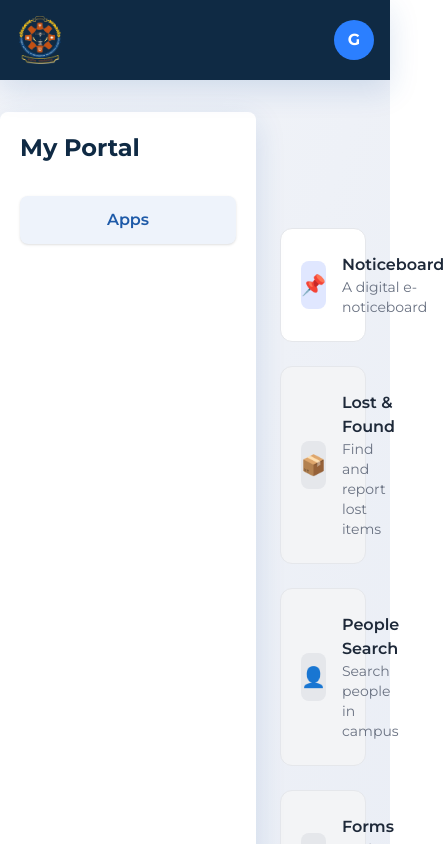
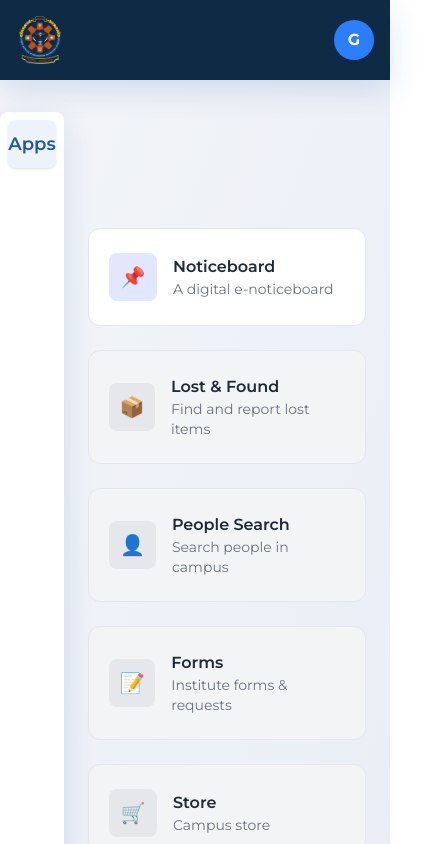
Before and after one commit to Chhatarapati-Chandril/Notice-board, a React (Vite) app in the folder frontend/: page /home in a window 390 px wide. Shown: the top 844 px of the page, 444 px wide, since content can reach past the window. Built offline with nearby package versions, Linux system fonts and the light colour scheme; sample sign-in values are in the browser's storage.

Commit message:
feat: enhance sidebar and notice board layout with responsive design and improved spacing

```diff
--- a/frontend/src/components/NoticeSidebar.jsx
+++ b/frontend/src/components/NoticeSidebar.jsx
@@ -15,17 +15,20 @@ function NoticeSidebar({ selected, setSelected, options }) {
   return (
   <div
   className="
-        w-64 bg-white
+    w-14 sm:w-20 md:w-64
+    bg-white
     shadow-[0_10px_30px_rgba(30,90,168,0.15)]
     rounded-lg
-        p-5 flex flex-col gap-4
+    p-2 md:p-4
+    flex flex-col
+    gap-1
     h-[calc(100vh-80px)]
-        sticky top-28
+    sticky top-20
     overflow-y-auto
   "
 >
       {/* TITLE */}
-      <h2 className="text-2xl font-bold text-[#0f2a44] mb-2">
+      <h2 className="hidden md:block text-2xl font-bold text-[#0f2a44] mb-2">
   Notices
 </h2>
 
@@ -70,9 +73,9 @@ function NoticeSidebar({ selected, setSelected, options }) {
             shadow-sm
           "
         >
-          <div className="flex items-center gap-3">
+          <div className="flex items-center justify-center md:justify-start gap-0 md:gap-3">
   <FaBuilding />
-            Categories
+  <span className="hidden md:inline">Categories</span>
 </div>
           <FaChevronDown
             size={12}
@@ -83,7 +86,7 @@ function NoticeSidebar({ selected, setSelected, options }) {
         </div>
 
         {open.categories && (
-          <div className="ml-2 mt-2 space-y-1 text-sm">
+          <div className="mt-1 pl-3 md:pl-6 space-y-1 text-sm">
             {options
               .filter(
                 (o) =>
@@ -119,26 +122,32 @@ function SidebarItem({ icon, option, selected, setSelected }) {
    <div
   onClick={() => {
     setSelected(option);
-
-        if (option.id === "OLD") {
-          navigate("/noticeboard?tab=old");
-        } else {
-          navigate("/noticeboard");
-        }
+    option.id === "OLD"
+      ? navigate("/noticeboard?tab=old")
+      : navigate("/noticeboard");
   }}
   className={`
-        flex items-center gap-3
-        px-3 py-2 rounded-lg
-        cursor-pointer transition-all
+    flex items-center
+    justify-center md:justify-start
+    h-10
+    px-2 md:px-3
+    rounded-lg
+    cursor-pointer
+    transition-all
     ${
       active
-            ? "bg-[#eef3fb] text-[#1e5aa8] font-semibold shadow-sm"
+        ? "bg-[#eef3fb] text-[#1e5aa8] font-semibold"
         : "text-[#0f2a44] hover:bg-[#f3f6fb]"
     }
   `}
 >
+  <span className="flex items-center justify-center w-6">
     {icon}
+  </span>
+
+  <span className="hidden md:inline ml-3 truncate">
     {option.name}
+  </span>
 </div>
   );
 }
--- a/frontend/src/components/Sidebar.jsx
+++ b/frontend/src/components/Sidebar.jsx
@@ -1,17 +1,48 @@
 export default function Sidebar() {
   return (
-    <div className="w-64 bg-white shadow-[0_10px_30px_rgba(30,90,168,0.15)]
-      rounded-lg p-5 flex flex-col gap-4
-      h-[calc(100vh-80px)] sticky top-28">
+    <div
+      className="
+        bg-white
+        shadow-[0_10px_30px_rgba(30,90,168,0.15)]
+        rounded-lg
+        flex flex-col
+        gap-4
+        h-[calc(100vh-80px)]
+        sticky top-28
+        transition-all duration-300
 
-      <h2 className="text-2xl font-bold text-[#0f2a44] mb-4">
+        w-16 sm:w-20 lg:w-64
+        p-2 sm:p-3 lg:p-5
+      "
+    >
+      {/* TITLE (Desktop only) */}
+      <h2 className="hidden lg:block text-2xl font-bold text-[#0f2a44] mb-4">
         My Portal
       </h2>
 
-      <div className="p-3 bg-[#eef3fb] text-[#1e5aa8]
-        rounded-lg font-semibold text-center shadow-sm">
-        Apps
+      {/* APPS LABEL */}
+      <div
+        className="
+          bg-[#eef3fb]
+          text-[#1e5aa8]
+          rounded-lg
+          font-semibold
+          shadow-sm
+          flex items-center justify-center
+          text-xs sm:text-sm lg:text-base
+
+          h-12
+          lg:h-auto
+          lg:p-3
+        "
+      >
+        {/* Mobile: icon | Desktop: text */}
+        <span className="lg:hidden text-lg">Apps</span>
+        <span className="hidden lg:inline">Apps</span>
       </div>
+
+      {/* Example menu item placeholder */}
+      {/* You can add icons here later */}
     </div>
   );
 }
--- a/frontend/src/pages/NoticeBoard.jsx
+++ b/frontend/src/pages/NoticeBoard.jsx
@@ -172,7 +172,7 @@ const paginatedBookmarks = bookmarkedNotices.slice(
     <>
       <HomeNav title="Notice Board" />
 
-      <div className="flex min-h-screen bg-[#f3f5f9] pt-20">
+      <div className="flex min-h-screen bg-[#f3f5f9] pt-20 gap-4 px-2 md:px-6">
   <NoticeSidebar
     selected={selected}
     setSelected={setSelected}
@@ -184,10 +184,10 @@ const paginatedBookmarks = bookmarkedNotices.slice(
     ]}
   />
 
-        <div className="flex-1 p-8 overflow-auto">
+        <div className="flex-1 p-3 md:p-6 overflow-auto">
           <div className="bg-white rounded-xl p-6 shadow-md">
             {/* Filters */}
-            <div className="flex justify-between items-center mb-6">
+            <div className="flex flex-col md:flex-row md:justify-between md:items-center gap-4 mb-6">
               <div className="flex gap-4">
                 <input
                   type="date"
@@ -229,7 +229,8 @@ const paginatedBookmarks = bookmarkedNotices.slice(
             </div>
 
             {/* Table */}
-            <table className="w-full border border-black border-collapse text-sm">
+            <div className="overflow-x-auto">
+  <table className="min-w-175 w-full border border-black border-collapse text-sm">
     <thead className="bg-gray-100">
       <tr>
         <th className="border border-black px-4 py-3"></th>
@@ -275,7 +276,7 @@ const paginatedBookmarks = bookmarkedNotices.slice(
             <td className="border border-black px-4 py-3">
               <span
                 className={`px-2 py-1 rounded text-xs ${getCategoryBadgeClass(
-                            n.category,
+                  n.category
                 )}`}
               >
                 {n.category}
@@ -293,7 +294,6 @@ const paginatedBookmarks = bookmarkedNotices.slice(
             {role === "ADMIN" && (
               <td className="border border-black px-4 py-3">
                 <div className="flex items-center justify-center gap-4">
-                            {/* EDIT */}
                   <FaEdit
                     className="text-green-600 hover:text-green-800 cursor-pointer"
                     onClick={(e) => {
@@ -301,8 +301,6 @@ const paginatedBookmarks = bookmarkedNotices.slice(
                       navigate(`/noticeboard/edit/${n.id}`);
                     }}
                   />
-
-                            {/* DELETE */}
                   <FaTrash
                     className="text-red-500 hover:text-red-700 cursor-pointer"
                     onClick={(e) => handleDeleteNotice(e, n.id)}
@@ -315,6 +313,8 @@ const paginatedBookmarks = bookmarkedNotices.slice(
       )}
     </tbody>
   </table>
+</div>
+
 
             {/* Pagination */}
             <div className="flex justify-between items-center mt-6">
```
Lines whose indentation alone changed are shown as unchanged.
